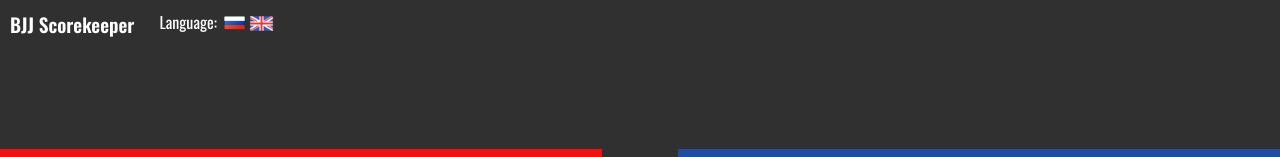
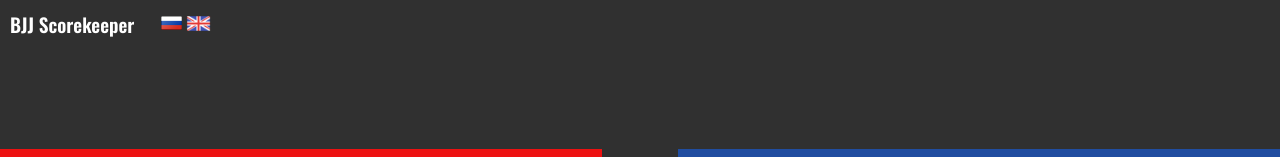
Before and after one commit to Maracash41/BJJ-Scorekeeper, a React (Vite) app: page / in a window 1280 px wide. Shown: the top 157 px of the page. Built offline with nearby package versions, Linux system fonts and the light colour scheme.

Commit message:
refactor: remove heading from languageSwitcher

```diff
--- a/src/components/LanguageSwitcher/LanguageSwitcher.tsx
+++ b/src/components/LanguageSwitcher/LanguageSwitcher.tsx
@@ -12,9 +12,6 @@ const LanguageSwitcher: React.FC = () => {
   };
   return (
     <div className={classes.languageSwitcher}>
-      <p className={classes.languageSwitcherText}>
-        {context.getTranslation("language")}
-      </p>
       <div className={classes.languageSwitcherBtns}>
         <button
           className={classes.languageSwitcherBtn}
--- a/src/components/LanguageSwitcher/languageSwitcher.module.css
+++ b/src/components/LanguageSwitcher/languageSwitcher.module.css
@@ -1,12 +1,8 @@
 .languageSwitcher {
   display: flex;
+  justify-content: space-between;
   gap: 5px;
   max-width: 80px;
-}
-
-.languageSwitcherText {
-  font-size: 1rem;
-  color: inherit;
 }
 
 .languageSwitcherBtns {
--- a/src/translations/translations.ts
+++ b/src/translations/translations.ts
@@ -1,14 +1,11 @@
 import aboutTranslations from "./aboutTranslations";
-import languageSwitcherTranslations from "./languageSwitcherTranslations";
 
 const translations = {
   en: {
     ...aboutTranslations.en,
-    ...languageSwitcherTranslations.en,
   },
   ru: {
     ...aboutTranslations.ru,
-    ...languageSwitcherTranslations.ru,
   },
 };
 
--- a/src/translations/translationsKeys.ts
+++ b/src/translations/translationsKeys.ts
@@ -1,6 +1,3 @@
 import { aboutTranslationsKeys } from "./aboutTranslations";
-import { languageSwitcherTranslationsKeys } from "./languageSwitcherTranslations";
 
-export type translationsKeys =
-  | aboutTranslationsKeys
-  | languageSwitcherTranslationsKeys;
+export type translationsKeys = aboutTranslationsKeys;
```
